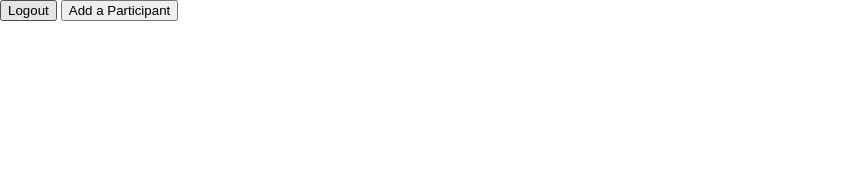
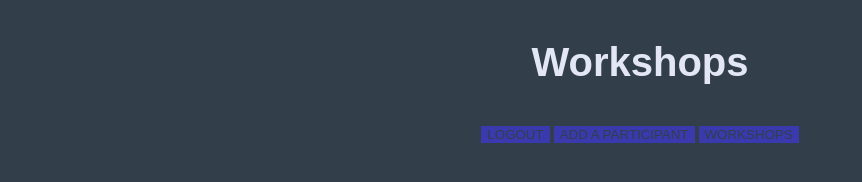
Before and after one commit to oliviaamiller/workshop-organizer, a plain HTML site: page workshops/index.html in a window 1280 px wide. Shown: the whole page, without its empty margins (0-862 px from the left). Drawn offline with nearby package versions, Linux system fonts and the light colour scheme; no server answers; a web font is replaced by a local one.

Commit message:
added workshops button, started css

```diff
--- a/styles/main.css
+++ b/styles/main.css
@@ -1,3 +1,9 @@
+:root {
+    --title: rgb(227, 231, 245);
+    --blue: rgb(58, 58, 174);
+    --background: rgb(50, 63, 74);
+}
+
 * {
     box-sizing: border-box;
 }
@@ -7,4 +13,28 @@ html, body {
     height: 100%;
     padding: 0;
     margin: 0;
+    background-color: var(--background);
 }
+
+h3 {
+    font-family: 'Codystar', sans-serif;
+    font-size: 2.5rem;
+    color: var(--title);
+
+}
+
+.main-container {
+    display: flex;
+    flex-direction: column;
+    align-items: center;
+}
+
+.buttons button {
+    color: var(--background);
+    font-family: sans-serif;
+    text-transform: uppercase;
+    background-color: var(--blue);
+    border: none;
+    cursor: pointer;
+
+}
--- a/workshops/index.html
+++ b/workshops/index.html
@@ -7,15 +7,20 @@
     <meta http-equiv="X-UA-Compatible" content="ie=edge">
     <script defer src="https://cdn.jsdelivr.net/npm/@supabase/supabase-js"></script>
     <link href="https://fonts.googleapis.com/css2?family=Titillium+Web:wght@300&display=swap" rel="stylesheet">
+    <style>
+        @import url('https://fonts.googleapis.com/css2?family=Codystar&display=swap');
+    </style>
     <link rel="stylesheet" href="../styles/main.css">
     <title>Workshops</title>
 </head>
 
 <body>
    <section class="main-container">
+       <h3>Workshops</h3>
        <div class="buttons">
         <button id="logout">Logout</button>
         <button id="add-participant">Add a Participant</button>
+        <button id="workshops-page">Workshops</button>
        </div>
 
        <div class="workshop-container">
--- a/workshops/workshops.js
+++ b/workshops/workshops.js
@@ -12,6 +12,7 @@ checkAuth();
 const logoutButton = document.getElementById('logout');
 const participantButton = document.getElementById('add-participant');
 const workshopsEl = document.querySelector('.workshop-container');
+const workshopButton = document.getElementById('workshops-page');
 
 logoutButton.addEventListener('click', () => {
     logout();
@@ -19,6 +20,10 @@ logoutButton.addEventListener('click', () => {
 
 participantButton.addEventListener('click', () => {
     window.location.href = '../create';
+});
+
+workshopButton.addEventListener('click', () => {
+    window.location.href = '../';
 });
 
 
```
Also changed, not shown: create/create.js (+6 -1 lines), create/index.html (+1 -0 lines).
